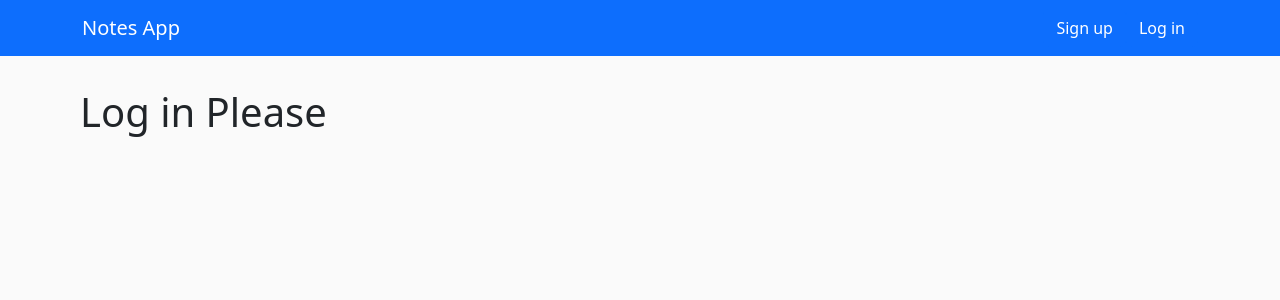
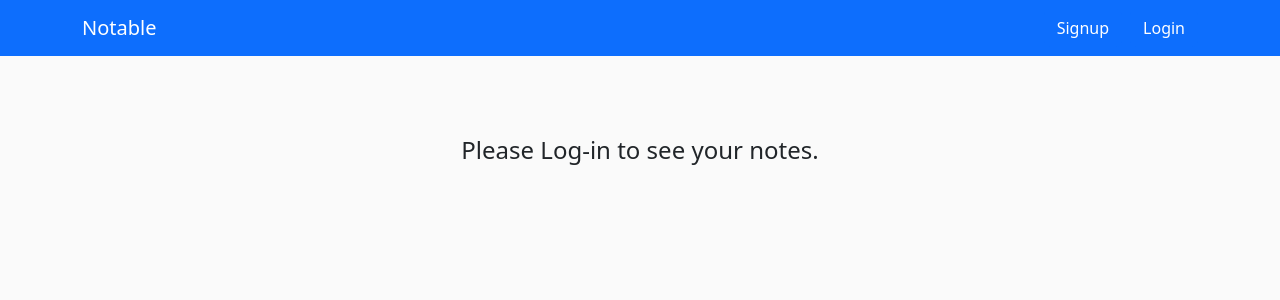
Before and after one commit to ankitshukla20/notable, a React (Vite) app in the folder frontend/: page / in a window 1280 px wide. Shown: the top 300 px of the page. Built offline with nearby package versions, Linux system fonts and the light colour scheme; no server answers.

Commit message:
Update text and spacing

```diff
--- a/frontend/package.json
+++ b/frontend/package.json
@@ -16,7 +16,8 @@
     "react-bootstrap": "^2.9.1",
     "react-dom": "^18.2.0",
     "react-hook-form": "^7.47.0",
-    "react-icons": "^4.11.0"
+    "react-icons": "^4.11.0",
+    "react-router-dom": "^6.17.0"
   },
   "devDependencies": {
     "@types/react": "^18.2.15",
--- a/frontend/src/App.tsx
+++ b/frontend/src/App.tsx
@@ -7,6 +7,7 @@ import SignupModal from "./components/SignupModal";
 import { LoginCredentials, SignupCredentials, User } from "./models/user";
 import apiClient from "./services/api-client";
 import styles from "./styles/App.module.css";
+import utilsStyles from "./styles/utils.module.css";
 
 function App() {
   const [loggedInUser, setLoggedInUser] = useState<User | null>(null);
@@ -60,8 +61,15 @@ function App() {
         }}
         onLoginClick={() => setShowLoginModal(true)}
       />
+
       <Container className={styles.pageContainer}>
-        {loggedInUser ? <NotesGrid /> : <h1>Log in Please</h1>}
+        {loggedInUser ? (
+          <NotesGrid />
+        ) : (
+          <div className={`${utilsStyles.flexCenter} mt-5`}>
+            <h4>Please Log-in to see your notes.</h4>
+          </div>
+        )}
       </Container>
 
       {showSignupModal && (
--- a/frontend/src/components/Appbar.tsx
+++ b/frontend/src/components/Appbar.tsx
@@ -18,7 +18,7 @@ const Appbar = ({
     <>
       <Navbar bg="primary" variant="dark" expand="sm" sticky="top">
         <Container>
-          <Navbar.Brand>Notes App</Navbar.Brand>
+          <Navbar.Brand>Notable</Navbar.Brand>
 
           <Navbar.Toggle aria-controls="navbar" />
           <Navbar.Collapse id="navbar">
@@ -32,8 +32,10 @@ const Appbar = ({
                 </>
               ) : (
                 <>
-                  <Button onClick={onSignupClick}>Sign up</Button>
-                  <Button onClick={onLoginClick}>Log in</Button>
+                  <Button className="me-2" onClick={onSignupClick}>
+                    Signup
+                  </Button>
+                  <Button onClick={onLoginClick}>Login</Button>
                 </>
               )}
             </Nav>
--- a/frontend/src/components/LoginModal.tsx
+++ b/frontend/src/components/LoginModal.tsx
@@ -22,7 +22,7 @@ const LoginModal = ({ onDismiss, onLogin }: Props) => {
   return (
     <Modal show onHide={onDismiss}>
       <Modal.Header closeButton>
-        <Modal.Title>Welcome to Notes-App</Modal.Title>
+        <Modal.Title>Welcome back to Notable</Modal.Title>
       </Modal.Header>
 
       <Modal.Body>
--- a/frontend/src/components/NotesGrid.tsx
+++ b/frontend/src/components/NotesGrid.tsx
@@ -2,6 +2,7 @@ import { useEffect, useState } from "react";
 import { Col, Row } from "react-bootstrap";
 import { Note, NoteInput } from "../models/note";
 import apiClient from "../services/api-client";
+import styles from "../styles/utils.module.css";
 import AddNote from "./AddNote";
 import EditNoteModal from "./EditNoteModal";
 import NoteCard from "./NoteCard";
@@ -72,6 +73,7 @@ const NotesGrid = () => {
         }}
       />
 
+      {notes.length > 0 ? (
         <Row xs={1} sm={2} lg={3} xl={4} className="g-4">
           {notes?.map((note) => (
             <Col key={note._id}>
@@ -82,6 +84,12 @@ const NotesGrid = () => {
               />
             </Col>
           ))}
+        </Row>
+      ) : (
+        <div className={`${styles.flexCenter} mt-5`}>
+          <h5>You don't have notes yet.</h5>
+        </div>
+      )}
 
       {noteToEdit && (
         <EditNoteModal
@@ -93,7 +101,6 @@ const NotesGrid = () => {
           }}
         />
       )}
-      </Row>
     </>
   );
 };
--- a/frontend/src/components/SignupModal.tsx
+++ b/frontend/src/components/SignupModal.tsx
@@ -22,7 +22,7 @@ const SignupModal = ({ onDismiss, onSignup }: Props) => {
   return (
     <Modal show onHide={onDismiss}>
       <Modal.Header closeButton>
-        <Modal.Title>Welcome to Notes-App</Modal.Title>
+        <Modal.Title>Welcome to Notable</Modal.Title>
       </Modal.Header>
 
       <Modal.Body>
```
Also changed, not shown: 1 other file (tests, documents, lock files or other folders). Lines whose indentation alone changed are shown as unchanged.
